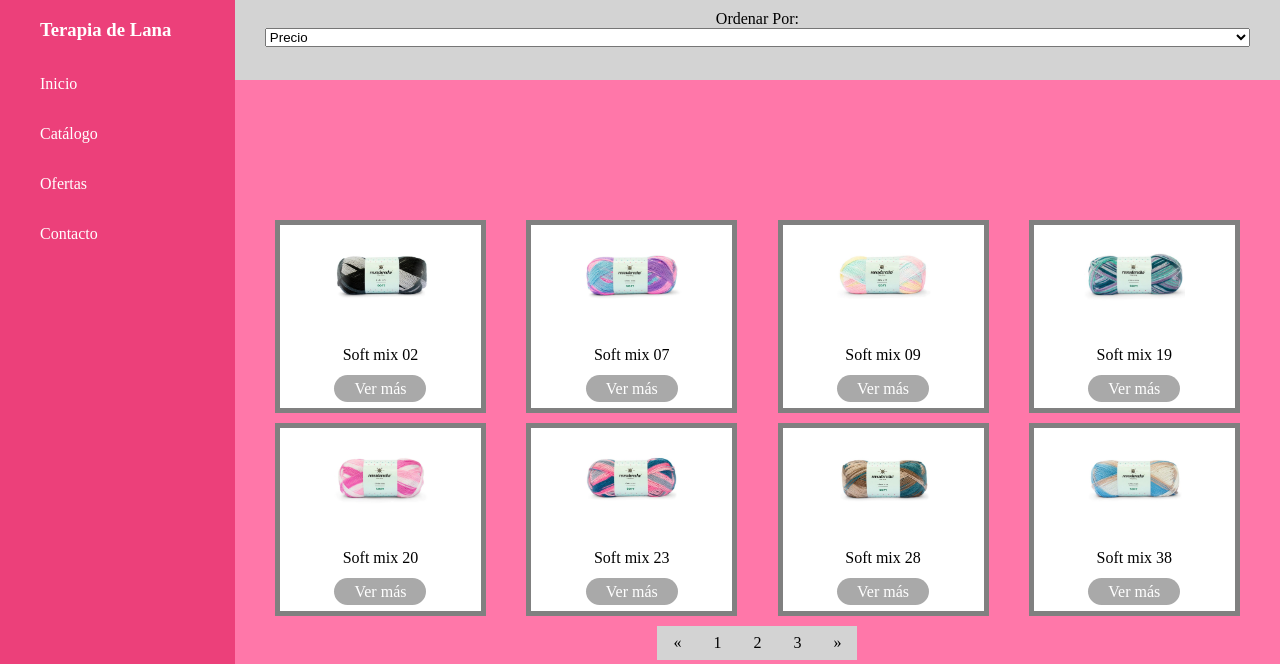
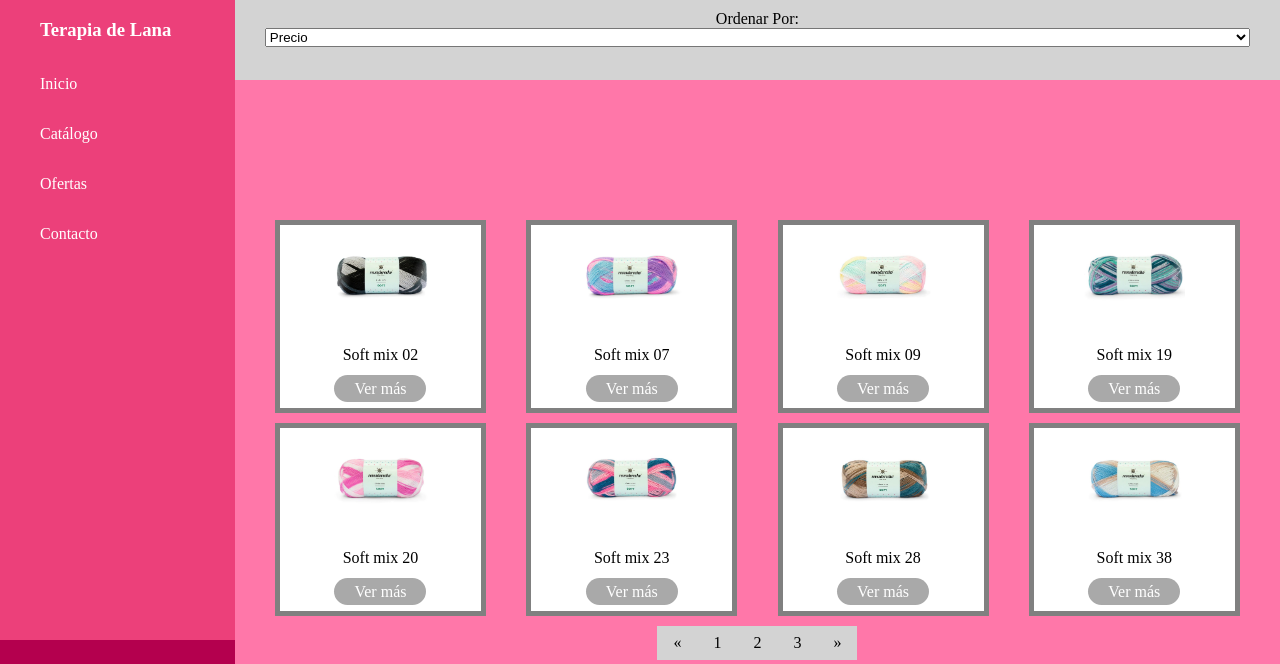
Before and after one commit to mallenarenas/wool-store, a plain HTML site: page index.html in a window 1280 px wide. Shown: the top 664 px of the page. Drawn offline with Linux system fonts and the light colour scheme.

Commit message:
chages in grid-template-areas

```diff
--- a/assets/css/style.css
+++ b/assets/css/style.css
@@ -91,7 +91,7 @@ footer{
         "menu menu"
         "sort main"
         "footer footer";
-        grid-template-rows: 10% 75% 15%;
+        grid-template-rows: 10% 70% 20%;
     }
     .card-1{
         width: 45%;
```
